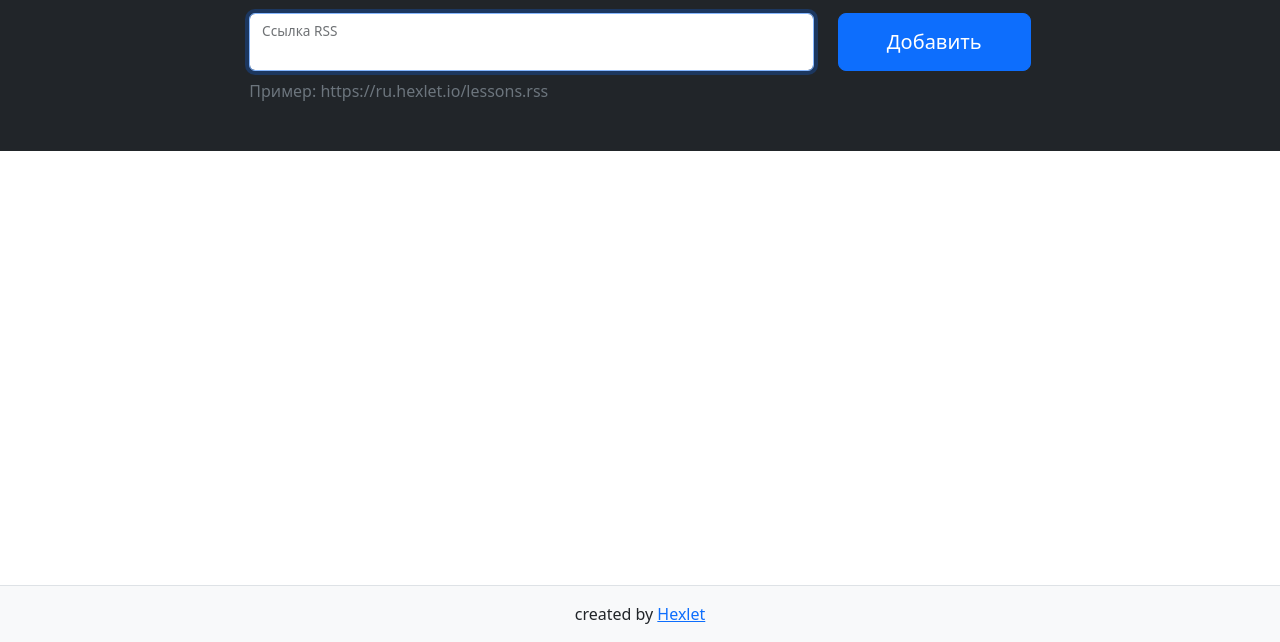
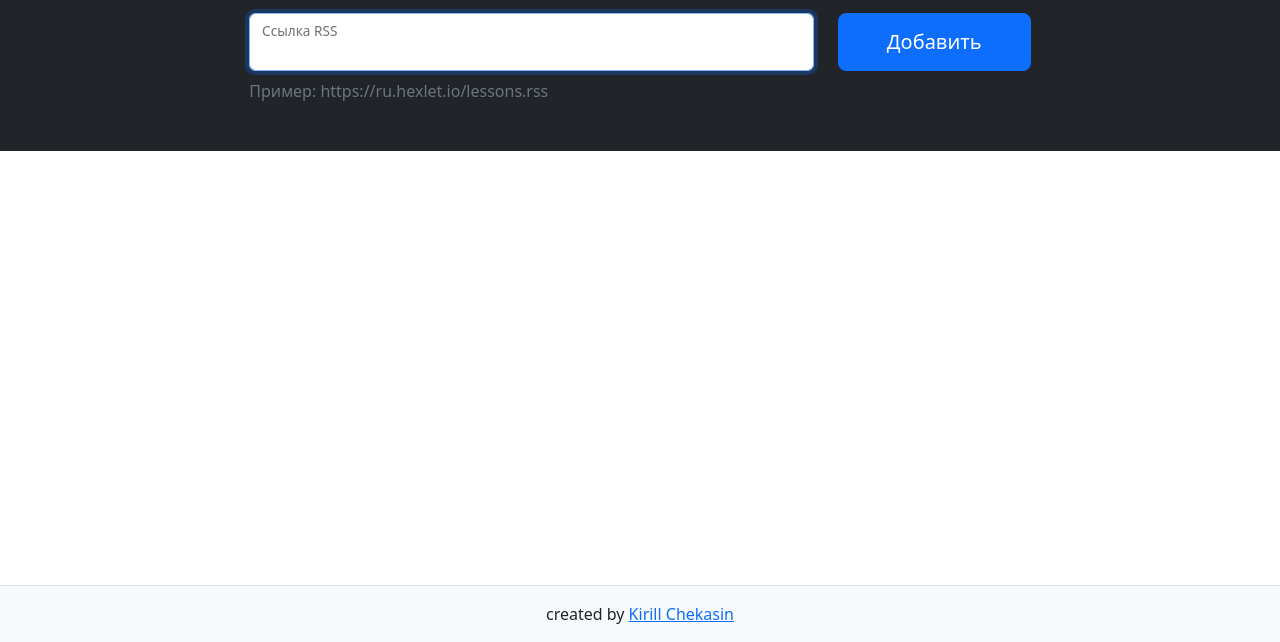
Before and after one commit to KirillTheStranger/Rss-aggregator, a website built with webpack: page index.html in a window 1280 px wide. Shown: the part 158-800 px from the top of the page. Built offline with nearby package versions, Linux system fonts and the light colour scheme; what on-change would draw is missing.

Commit message:
edit footer

```diff
--- a/index.html
+++ b/index.html
@@ -62,7 +62,7 @@
     </main>
     <footer class="footer border-top py-3 mt-5 bg-light">
       <div class="container-xl">
-        <div class="text-center">created by <a href="https://ru.hexlet.io/professions/frontend/projects/11" target="_blank">Hexlet</a></div>
+        <div class="text-center">created by <a href="https://github.com/KirillTheStranger" target="_blank">Kirill Chekasin</a></div>
       </div>
     </footer>
   </body>
```
